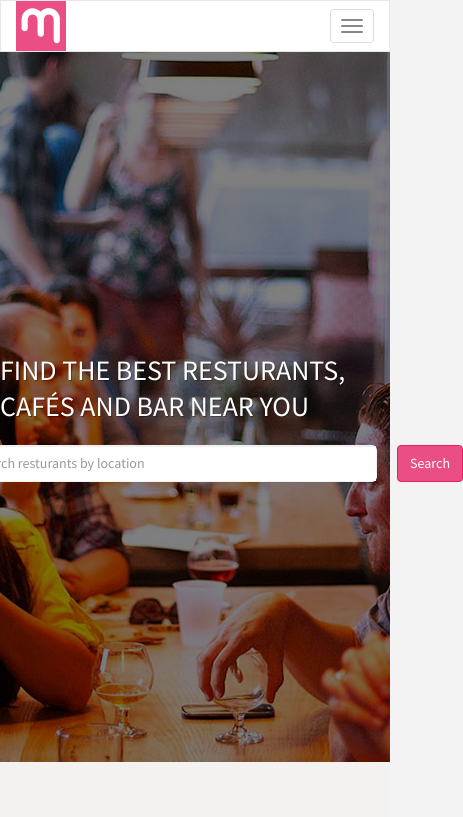
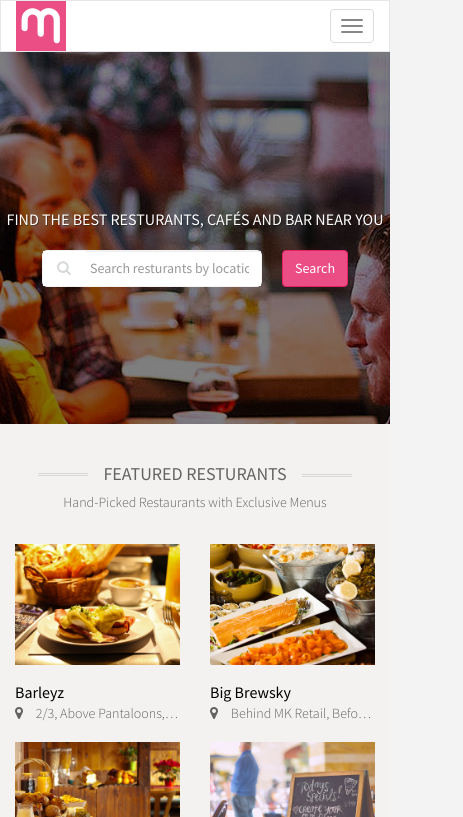
Before and after one commit to khanna91/meesho, a website: page src/index.html in a window 390 px wide. Both pictures are taken after a click on the link 38 px from the left and 26 px from the top of the page. Shown: the top 817 px of the page, 463 px wide, since content can reach past the window. Drawn offline with nearby package versions, Linux system fonts and the light colour scheme; some packages are replaced by stand-ins of ours; files that its build step writes are made by us from their sources.

Commit message:
adding responsiveness

```diff
--- a/src/app/app.scss
+++ b/src/app/app.scss
@@ -1,2 +1,3 @@
+@import 'theme/var';
 @import 'theme/modules';
 @import 'theme/pages';
--- a/src/app/common/blocks/footer.tmpl.html
+++ b/src/app/common/blocks/footer.tmpl.html
@@ -1,14 +1,14 @@
 <div id="footer">
     <div class="container">
         <div class="row">
-            <div class="col-sm-8">
+            <div class="col-xs-6">
                 <h3>
                     <a ui-sref="app.home">
                         <img src="/assets/img/meeshologonew.png" class="app-icon-logo" alt="icon logo">
                     </a>
                 </h3>
             </div>
-            <div class="col-sm-4 social-icons">
+            <div class="col-xs-6 social-icons">
                 <a href="javascript:;">
                     <span class="fa-stack fa-lg">
                         <i class="fa fa-circle fa-stack-2x"></i>
@@ -32,7 +32,7 @@
                     Lorem ipsum dolor sit amet, consectetur adipisicing elit. Voluptatibus repellendus fuga necessitatibus laborum iure exercitationem repudiandae harum corporis animi, error? Numquam, ullam. Consequuntur eligendi adipisci corrupti doloribus cupiditate praesentium rem!
                 </p>
             </div>
-            <div class="col-sm-2 col-sm-offset-2">
+            <div class="col-xs-4 col-sm-2 col-sm-offset-2">
                 <h3>Business</h3>
                 <ul class="list-unstyled footer-links">
                     <li>
@@ -49,7 +49,7 @@
                     </li>
                 </ul>
             </div>
-            <div class="col-sm-2">
+            <div class="col-xs-4 col-sm-2">
                 <h3>Discover</h3>
                 <ul class="list-unstyled footer-links">
                     <li>
@@ -66,7 +66,7 @@
                     </li>
                 </ul>
             </div>
-            <div class="col-sm-2">
+            <div class="col-xs-4 col-sm-2">
                 <h3>Company</h3>
                 <ul class="list-unstyled footer-links">
                     <li>
--- a/src/app/modules/home/views/home.tmpl.html
+++ b/src/app/modules/home/views/home.tmpl.html
@@ -26,13 +26,13 @@
                     </div>
                 </div>
             </div>
-            <div class="row m-t-50">
-                <div class="col-sm-3" ng-repeat="resturant in vm.featuredResturants track by $index">
+            <div class="row">
+                <div class="col-xs-6 col-sm-3" ng-repeat="resturant in vm.featuredResturants track by $index">
                     <a href="javascript:;" class="featured-category">
                         <img ng-src="{{resturant.image}}" alt={{resturant.name}} class="img-responsive">
                         <div class="content">
                             <div class="featured-name">{{ resturant.name }}</div>
-                            <div class="featured-location"><i class="fa fa-map-marker"></i> {{ resturant.location | ellipse : 40 }}</div>
+                            <div class="featured-location nowrap"><i class="fa fa-map-marker"></i> {{ resturant.location }}</div>
                         </div>
                     </a>
                 </div>
--- /dev/null
+++ b/src/app/theme/_var.scss
@@ -0,0 +1,8 @@
+// screen sizes
+$screen-xs : 480px !default;
+$screen-sm : 768px !default;
+$screen-md : 992px !default;
+$screen-lg : 1200px !default;
+$screen-xs-max : ($screen-sm - 1) !default;
+$screen-sm-max : ($screen-md - 1) !default;
+$screen-md-max : ($screen-lg - 1) !default;
--- a/src/app/theme/modules/_layout.scss
+++ b/src/app/theme/modules/_layout.scss
@@ -84,6 +84,11 @@ a {
         padding-bottom: 20px;
         p {
             color: #CCC;
+        }
+    }
+    @media (max-width: $screen-xs-max) {
+        .footer-divider {
+            padding-top: 0;
         }
     }
     .footer-links {
--- a/src/app/theme/pages/_home.scss
+++ b/src/app/theme/pages/_home.scss
@@ -4,6 +4,10 @@
         background-position: center;
         height: calc(90vh - 50px);
         position: relative;
+
+        @media (max-width: $screen-xs) {
+            height: calc(50vh - 50px);
+        }
 
         .overlay-screen {
             position: absolute;
@@ -49,6 +53,19 @@
                 }
             }
         }
+
+        @media (max-width: $screen-xs-max) {
+            .flex {
+                h1 {
+                    font-size: 16px;
+                }
+                .home-search-form {
+                    .search-box {
+                        width: 220px;
+                    }
+                }
+            }
+        }
     }
 
     .featured-section {
@@ -56,10 +73,17 @@
         padding: 60px 0;
     }
 
+    @media (max-width: $screen-xs-max) {
+        .featured-section {
+            padding: 40px 0 20px;
+        }
+    }
+
     .section-title {
         font-size: 16px;
         line-height: 24px;
         color: #636363;
+        margin-bottom: 50px;
         p {
             font-weight: 300;
             margin: 0;
@@ -86,4 +110,27 @@
             }
         }
     }
+
+    @media (max-width: $screen-xs-max) {
+        .section-title {
+            margin-bottom: 30px;
+        }
+        .featured-category {
+            margin-bottom: 20px;
+            .content {
+                .featured-name {
+                    margin-bottom: 0;
+                }
+            }
+        }
+    }
+
+    @media (max-width: $screen-xs) {
+        .section-title {
+            font-size: 14px;
+            .double-strike {
+                font-size: 18px;
+            }
+        }
+    }
 }
--- a/src/app/theme/pages/_restaurant.scss
+++ b/src/app/theme/pages/_restaurant.scss
@@ -69,6 +69,19 @@
                 }
             }
         }
+        @media (max-width: $screen-xs-max) {
+            .restaurant-top-inner {
+                height: auto;
+                .detail {
+                    .row {
+                        flex-direction: column;
+                        .detail-header {
+                            margin-bottom: 20px;
+                        }
+                    }
+                }
+            }
+        }
     }
 
     .resturant-middle-section {
--- a/src/app/theme/pages/_search.scss
+++ b/src/app/theme/pages/_search.scss
@@ -3,6 +3,12 @@
         height: calc(100vh - 50px);
         #map {
             height: 100%;
+        }
+    }
+
+    @media (max-width: $screen-xs-max) {
+        #map-listing {
+            display: none;
         }
     }
 
@@ -76,6 +82,7 @@
                     color: #89959B;
                     font-size: 11px;
                     text-transform: uppercase;
+                    max-width: 52%;
                 }
                 .title > a{
                     color: #11ABB0;
--- a/src/index.html
+++ b/src/index.html
@@ -3,7 +3,7 @@
   <head>
     <meta charset="utf-8">
     <meta http-equiv="X-UA-Compatible" content="IE=edge">
-    <meta name="viewport" content="width=device-width, initial-scale=1">
+    <meta name="viewport" content="width=device-width, initial-scale=1, maximum-scale=1">
     <title>Meesho - Resturant Finder</title>
     <!-- Place favicon.png in the root directory -->
     <link rel="icon" type="image/png" href="assets/img/favicon.png" />
```
Also changed, not shown: src/app/modules/search/views/search.tmpl.html (+1 -1 lines).
